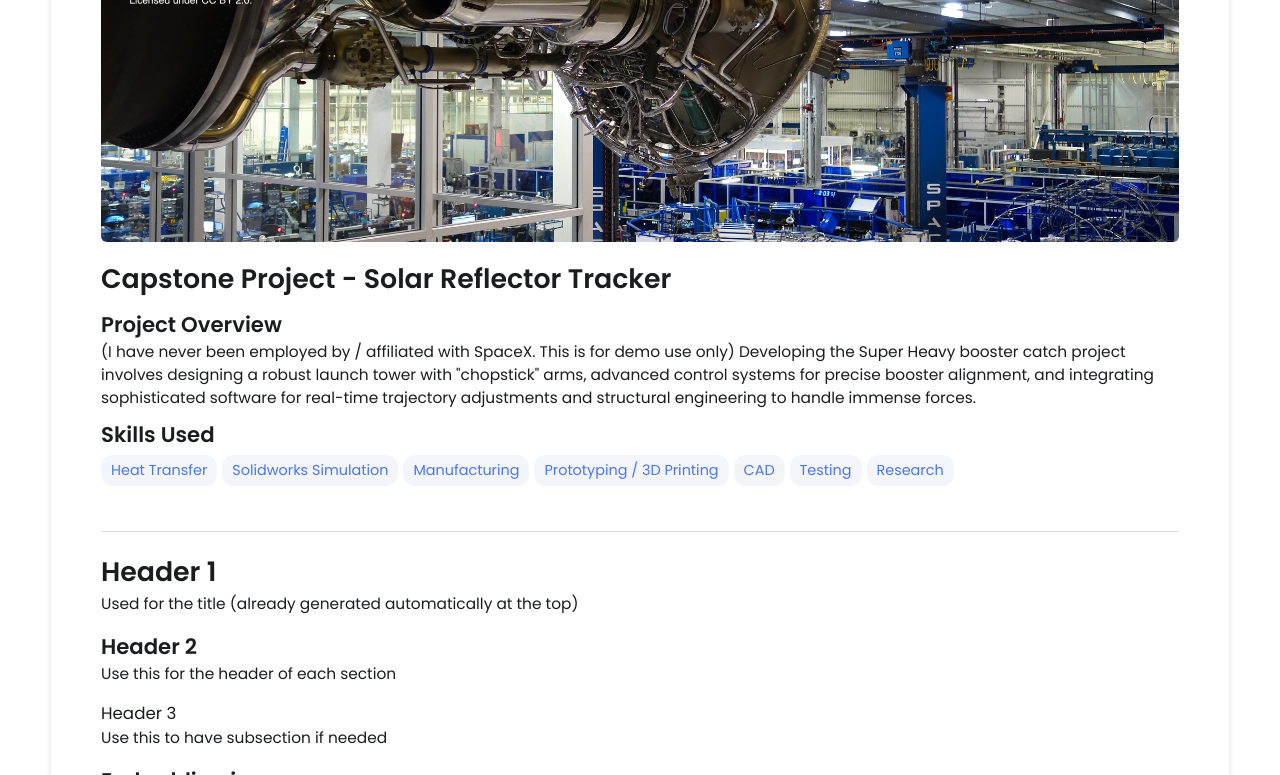
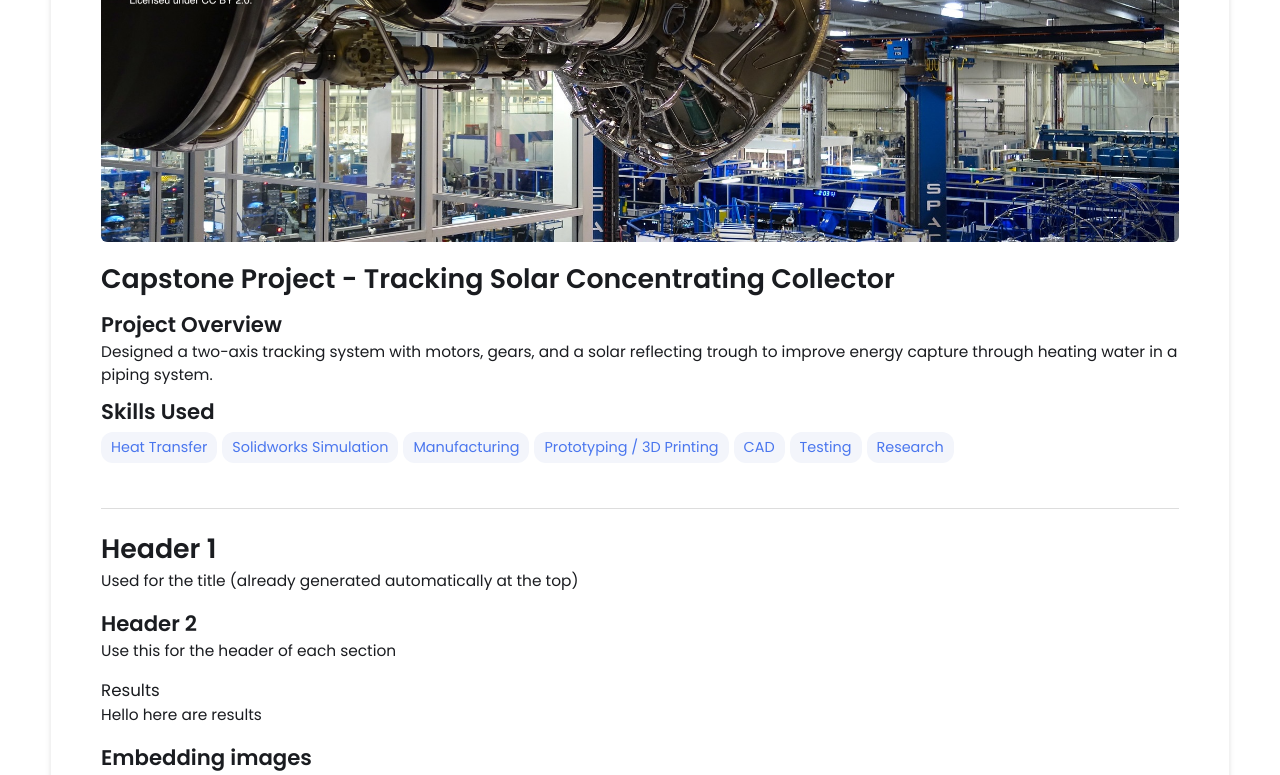
Before and after one commit to maggiedriggs/maggiedriggs.github.io, a Jekyll site: the page built from _projects/demo-project/index.md, in a window 1280 px wide and 900 px high, scrolled down 248 px, cut to the strip 0-775 px from the top of the window. Built offline with Jekyll 4.4.1, drawn with Linux system fonts in a browser that asks for light colours.

Commit message:
Update index.md

```diff
--- a/_projects/demo-project/index.md
+++ b/_projects/demo-project/index.md
@@ -1,8 +1,8 @@
 ---
 layout: post
-title: Capstone Project - Solar Reflector Tracker
-description:  (I have never been employed by / affiliated with SpaceX. This is for demo use only)
-    Developing the Super Heavy booster catch project involves designing a robust launch tower with "chopstick" arms, advanced control systems for precise booster alignment, and integrating sophisticated software for real-time trajectory adjustments and structural engineering to handle immense forces.
+title: Capstone Project - Tracking Solar Concentrating Collector
+description:
+    Designed a two-axis tracking system with motors, gears, and a solar reflecting trough to improve energy capture through heating water in a piping system.
 skills:
   - Heat Transfer
   - Solidworks Simulation
@@ -20,8 +20,8 @@ main-image: /project2.jpg
 Used for the title (already generated automatically at the top)
 ## Header 2
 Use this for the header of each section
-### Header 3
-Use this to have subsection if needed
+### Results
+Hello here are results
 
 
 ## Embedding images
```
